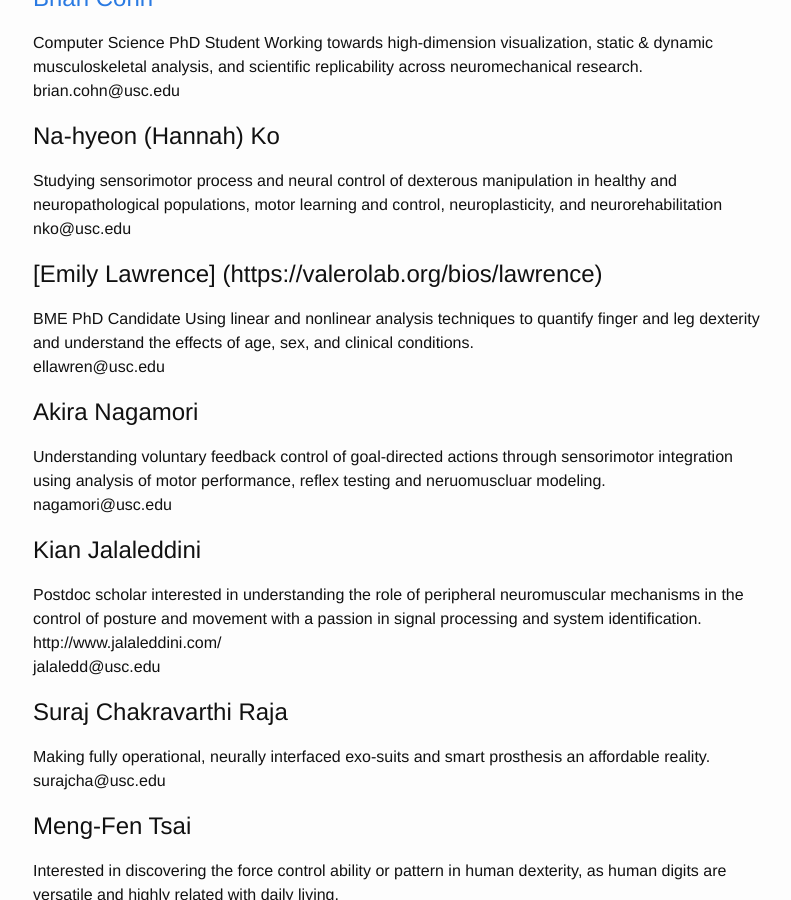
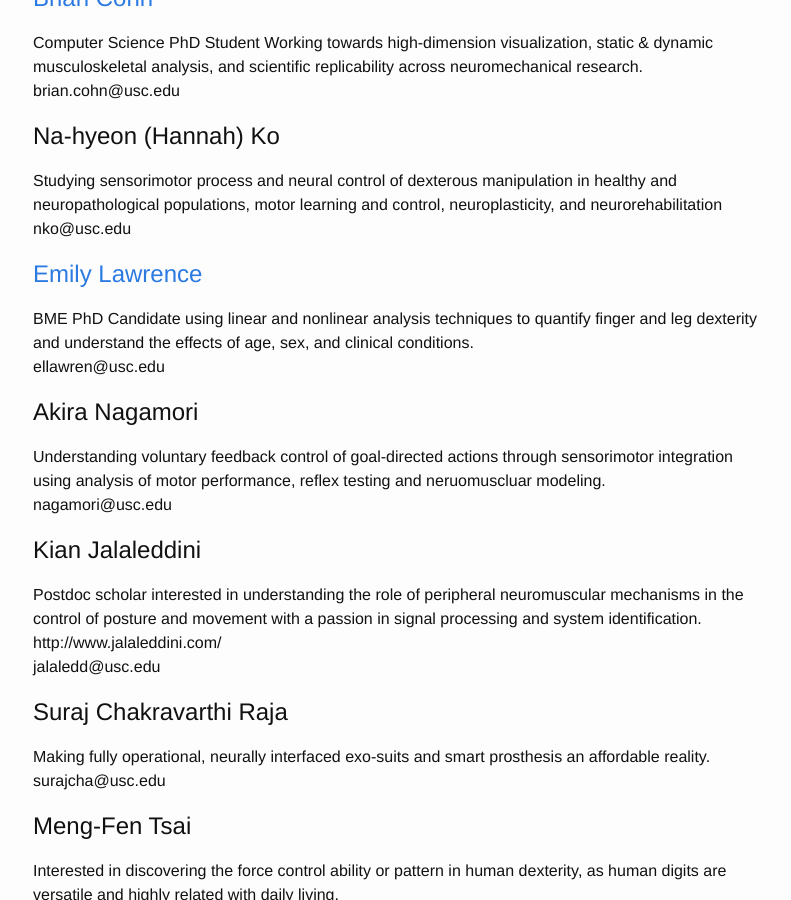
Before and after one commit to usc-bbdl/usc-bbdl.github.io, a Jekyll site: the page built from about.md, in a window 1280 px wide and 900 px high, scrolled down 1163 px. Shown: the whole window, without its empty margins (237-1028 px from the left). Built offline with Jekyll 4.4.1, drawn with Linux system fonts in a browser that asks for light colours.

Commit message:
Update about.md

```diff
--- a/about.md
+++ b/about.md
@@ -50,9 +50,8 @@ brian.cohn@usc.edu
 Studying sensorimotor process and neural control of dexterous manipulation in healthy and neuropathological populations, motor learning and control, neuroplasticity, and neurorehabilitation
 nko@usc.edu
 
-# [Emily Lawrence] (https://valerolab.org/bios/lawrence)
-BME PhD Candidate
-Using linear and nonlinear analysis techniques to quantify finger and leg dexterity and understand the effects of age, sex, and clinical conditions.
+# [Emily Lawrence](https://valerolab.org/bios/lawrence)
+BME PhD Candidate using linear and nonlinear analysis techniques to quantify finger and leg dexterity and understand the effects of age, sex, and clinical conditions.
 ellawren@usc.edu
 
 # Akira Nagamori
```
